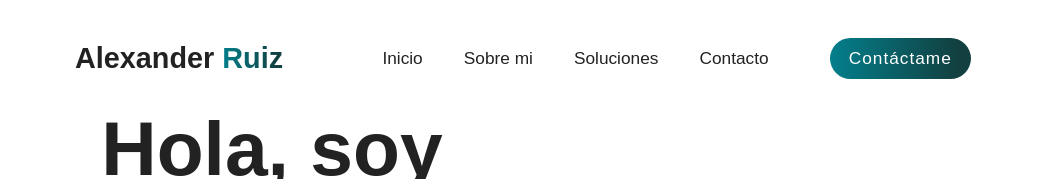
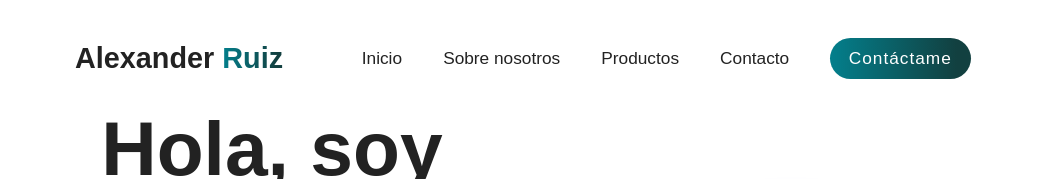
Before and after one commit to Wilyos/Alexander-Ruiz, a plain HTML site: page index.html in a window 1280 px wide. Shown: the top 179 px of the page, without its empty margins (117-1163 px from the left). Drawn offline with nearby package versions, Linux system fonts and the light colour scheme; a web font is replaced by a local one.

Commit message:
cambios en interfaz

```diff
--- a/index.html
+++ b/index.html
@@ -21,8 +21,8 @@
 
       <nav class="navbar">
         <a href="#home">Inicio</a>
-        <a href="#sobreMi">Sobre mi</a>
-        <a href="#solucion">Soluciones</a>
+        <a href="#sobreMi">Sobre nosotros</a>
+        <a href="#solucion">Productos</a>
         <a href="#contacto">Contacto</a>
       </nav>
       <a href="#contacto">
```
